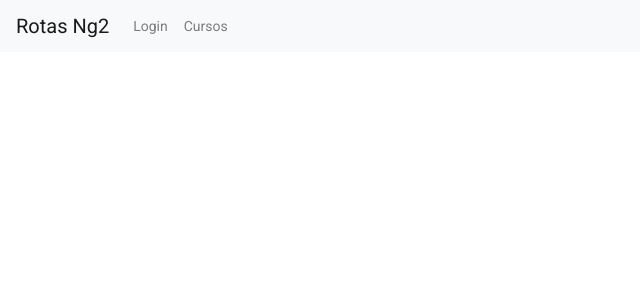
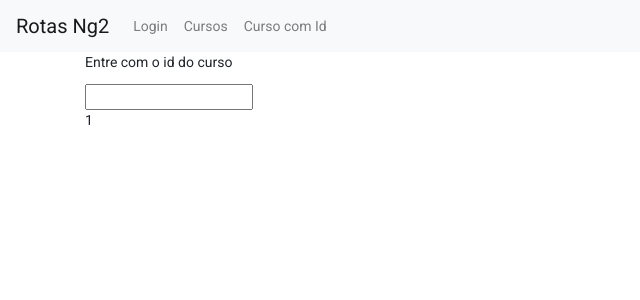
Before and after one commit to renatodev95/angular-training, an Angular app in the folder rotas/: page /curso/1 in a window 1280 px wide. Before the commit this address led to /. Shown: the top 300 px of the page, without its empty margins (0-640 px from the left). Built offline with nearby package versions, Linux system fonts and the light colour scheme.

Commit message:
#53: Rotas: Definindo e extraindo parâmetros de roteamento

```diff
--- a/rotas/src/app/app-routing.module.ts
+++ b/rotas/src/app/app-routing.module.ts
@@ -1,11 +1,13 @@
 import { NgModule } from '@angular/core';
 import { RouterModule, Routes } from '@angular/router';
+import { CursoDetalheComponent } from './curso-detalhe/curso-detalhe.component';
 import { CursosComponent } from './cursos/cursos.component';
 import { HomeComponent } from './home/home.component';
 import { LoginComponent } from './login/login.component';
 
 const routes: Routes = [
   { path: 'cursos', component: CursosComponent },
+  { path: 'curso/:id', component: CursoDetalheComponent },
   { path: 'login', component: LoginComponent },
   { path: '', component: HomeComponent },
 ];
--- a/rotas/src/app/app.component.html
+++ b/rotas/src/app/app.component.html
@@ -1,15 +1,15 @@
 <nav class="navbar navbar-expand-lg navbar-light bg-light">
     <a class="navbar-brand" routerLinkActive="active" routerLink="">Rotas Ng2</a>
-    <button class="navbar-toggler" type="button" data-toggle="collapse" data-target="#navbarNavAltMarkup" aria-controls="navbarNavAltMarkup" aria-expanded="false" aria-label="Toggle navigation">
-      <span class="navbar-toggler-icon"></span>
-    </button>
     <div class="collapse navbar-collapse" id="navbarNavAltMarkup">
         <div class="navbar-nav">
             <a routerLinkActive="active" class="nav-item nav-link" routerLink="/login">Login</a>
             <a routerLinkActive="active" class="nav-item nav-link" routerLink="/cursos">Cursos</a>
+            <a routerLinkActive="active" class="nav-item nav-link" [routerLink]="['curso', idCurso.value]">Curso com Id</a>
         </div>
     </div>
 </nav>
 <div class="container">
+    <p>Entre com o id do curso</p>
+    <input #idCurso>
     <router-outlet></router-outlet>
 </div>
--- a/rotas/src/app/app.module.ts
+++ b/rotas/src/app/app.module.ts
@@ -8,13 +8,15 @@ import { HomeComponent } from './home/home.component';
 import { LoginComponent } from './login/login.component';
 import { CursosComponent } from './cursos/cursos.component';
 import {MatToolbarModule} from '@angular/material/toolbar';
+import { CursoDetalheComponent } from './curso-detalhe/curso-detalhe.component';
 
 @NgModule({
   declarations: [
     AppComponent,
     HomeComponent,
     LoginComponent,
-    CursosComponent
+    CursosComponent,
+    CursoDetalheComponent
   ],
   imports: [
     BrowserModule,
--- /dev/null
+++ b/rotas/src/app/curso-detalhe/curso-detalhe.component.html
@@ -0,0 +1 @@
+<p>{{ id }}</p>
--- /dev/null
+++ b/rotas/src/app/curso-detalhe/curso-detalhe.component.ts
@@ -0,0 +1,20 @@
+import { Component, OnInit } from '@angular/core';
+import { ActivatedRoute } from '@angular/router';
+
+@Component({
+  selector: 'app-curso-detalhe',
+  templateUrl: './curso-detalhe.component.html',
+  styleUrls: ['./curso-detalhe.component.css']
+})
+export class CursoDetalheComponent implements OnInit {
+
+  id: string = '';
+
+  constructor(private route: ActivatedRoute) {
+    this.id = this.route.snapshot.params['id'];
+   }
+
+  ngOnInit(): void {
+  }
+
+}
```
Also changed, not shown: rotas/src/app/curso-detalhe/curso-detalhe.component.css (added), 1 other file (tests, documents, lock files or other folders). Lines whose indentation alone changed are shown as unchanged.
